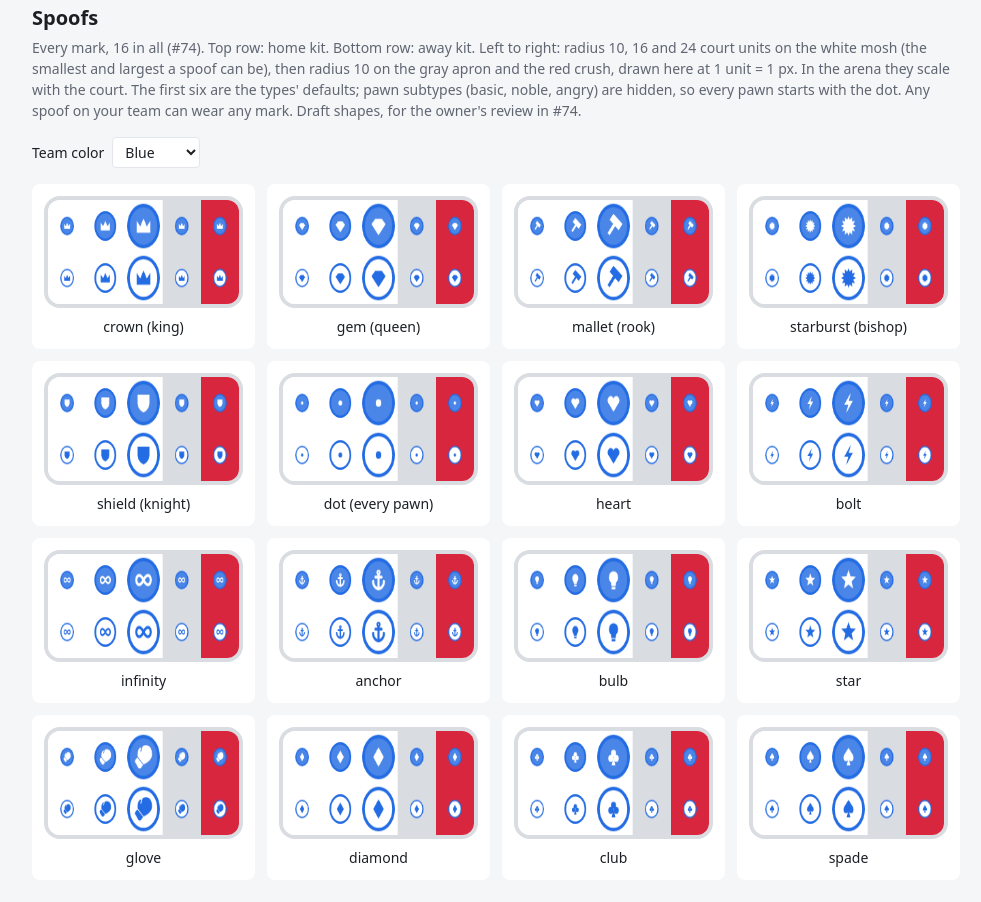
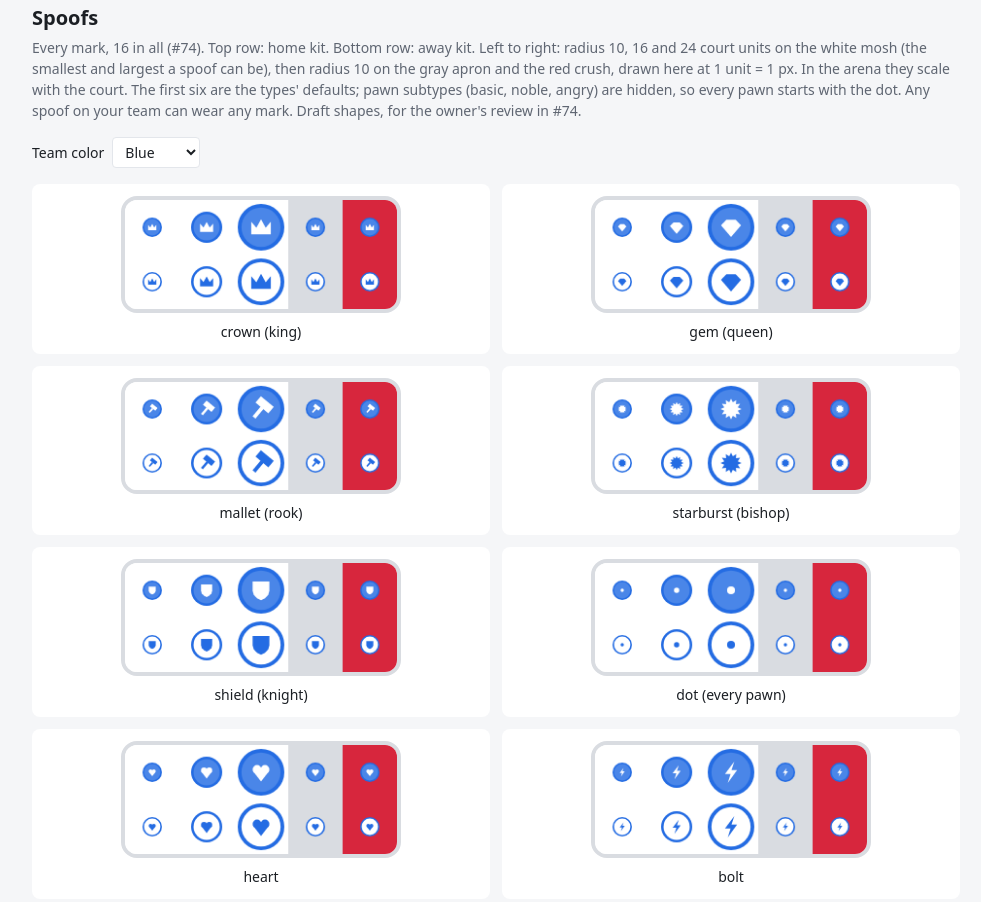
Before and after one commit to klenwell/spoofball, a website built with Vite: page style/index.html in a window 1280 px wide. Shown: the part 1665-2567 px from the top of the page, without its empty margins (144-1125 px from the left). Built offline with nearby package versions, Linux system fonts and the light colour scheme.

Commit message:
Style guide: keep the mark cards' discs round (#74)
The owner's review: each mark card's canvas grew to 5 columns (280 px),
wider than the grid's 11.5rem column, so max-width shrank its width but
not its fixed height, squashing the discs. The column now fits a card at
full size, and a canvas's height follows its width wherever it shrinks
(which also undoes a slight squeeze from its 4 px border).

Co-Authored-By: Claude Opus 5.5 <noreply@anthropic.com>

```diff
--- a/src/ui/style-guide/spoofs.ts
+++ b/src/ui/style-guide/spoofs.ts
@@ -15,6 +15,9 @@ function courtCanvas(
 } {
   const { canvas, ctx } = createCanvas(width, height);
   canvas.className = 'sg-court-canvas';
+  // Where a canvas must shrink to fit (max-width: 100%), its height follows,
+  // so the discs stay round.
+  canvas.style.height = 'auto';
   return { canvas, ctx };
 }
 
--- a/src/ui/style-guide/style-guide.css
+++ b/src/ui/style-guide/style-guide.css
@@ -219,9 +219,10 @@ body {
   text-transform: capitalize;
 }
 
+/* Wide enough for a mark card's 5 columns (280 px, #74) at full size. */
 .sg-spoof-grid {
   display: grid;
-  grid-template-columns: repeat(auto-fill, minmax(11.5rem, 1fr));
+  grid-template-columns: repeat(auto-fill, minmax(min(100%, 20rem), 1fr));
   gap: var(--space-3);
 }
 
```
